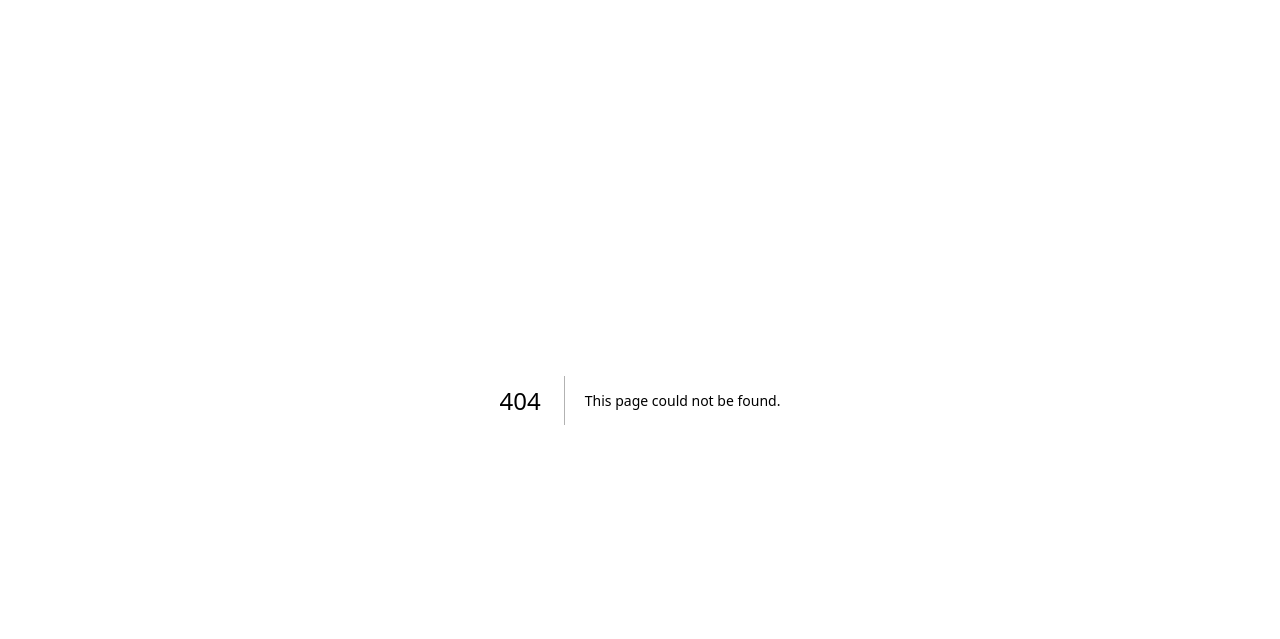
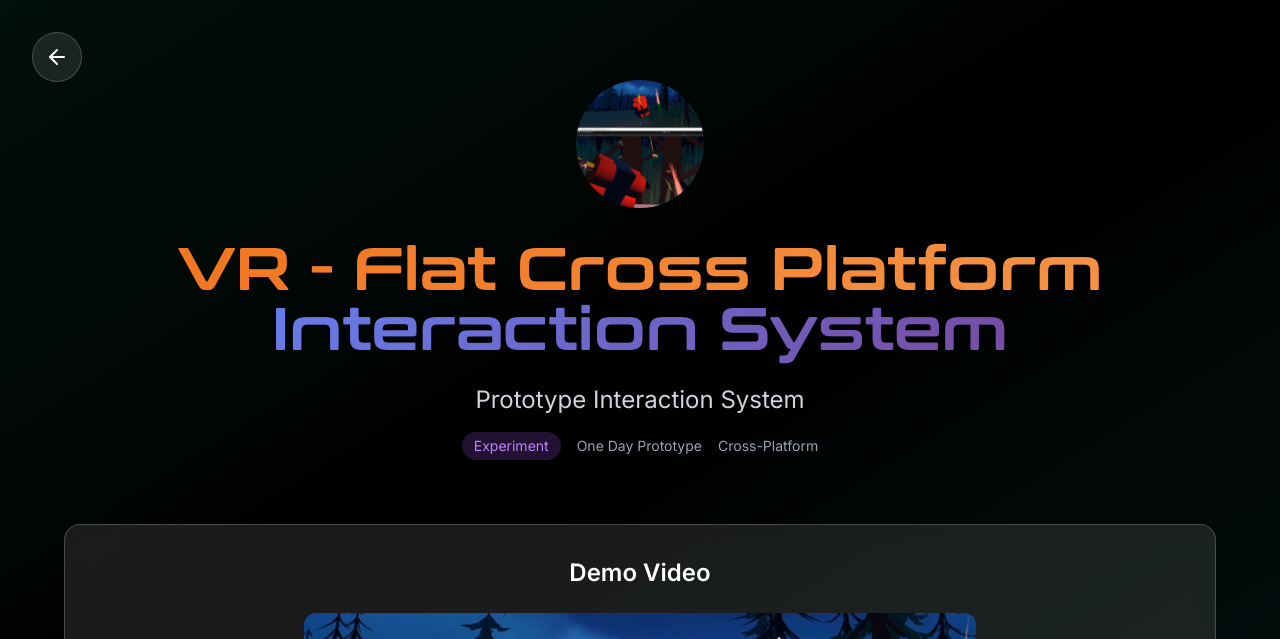
Before and after one commit to CadeXR/CadeXRPortfolio2025, a Next.js app: page /projects/vr-flat-cross-platform in a window 1280 px wide. Before the commit this address had no page. Shown: the top 639 px of the page. Built offline with nearby package versions, Linux system fonts and the light colour scheme; grey boxes are pictures that could not be loaded.

Commit message:
added more

```diff
--- /dev/null
+++ b/app/projects/vr-flat-cross-platform/page.tsx
@@ -0,0 +1,211 @@
+'use client'
+
+import { motion } from 'framer-motion'
+import { ArrowLeft, Cpu, Users, Globe, Zap, Eye, Brain, Award } from 'lucide-react'
+import Link from 'next/link'
+
+export default function VRFlatCrossPlatformPage() {
+  const features = [
+    {
+      icon: Globe,
+      title: 'Cross-Platform',
+      description: 'Unified gameplay system across VR and flat screen'
+    },
+    {
+      icon: Users,
+      title: 'Natural Interaction',
+      description: 'Pick up, use, and interact with objects seamlessly'
+    },
+    {
+      icon: Cpu,
+      title: 'One Day Prototype',
+      description: 'Rapid development demonstrating concept viability'
+    },
+    {
+      icon: Eye,
+      title: 'Design Parity',
+      description: 'No compromises - full feature parity across platforms'
+    }
+  ]
+
+  const sections = [
+    {
+      title: 'Overview',
+      content: `I've always been fascinated by the unique strengths of both traditional flat screen games and immersive VR experiences. But the more I explored, the more I realized just how different — and often incompatible — their user experiences are. It's no wonder so few games support both natively.
+
+So I challenged myself: What would it take to design a unified gameplay system that works seamlessly across both platforms?
+
+In just one day of rapid prototyping, I built a fully functional item interaction system — one that allows players to pick up, use, and interact with game objects naturally, whether they're on a flat screen or in VR. No compromises. One system, two interfaces, full parity.
+
+This project is an exploration of cross-platform design — not just supporting multiple platforms, but designing for them simultaneously.`
+    },
+    {
+      title: 'The Challenge',
+      content: `Traditional flat screen games and VR experiences have fundamentally different interaction paradigms:
+
+• Flat screen: Mouse clicks, keyboard input, 2D UI elements
+• VR: Controller tracking, spatial interaction, 3D manipulation
+
+Most games either choose one platform or create separate versions with different features. This project explores what happens when you design a single system that works naturally on both.`
+    },
+    {
+      title: 'The Solution',
+      content: `The prototype demonstrates a unified item interaction system that:
+
+• Uses the same underlying logic for both platforms
+• Adapts input methods automatically based on platform
+• Maintains consistent gameplay mechanics
+• Provides natural interaction regardless of interface
+
+Players can pick up objects, examine them, and use them in exactly the same way whether they're using a mouse or VR controllers.`
+    },
+    {
+      title: 'Technical Implementation',
+      content: `• Unity-based system with platform detection
+• Abstracted input layer that maps to appropriate controls
+• Shared object interaction logic
+• Cross-platform asset compatibility
+• Single codebase for both VR and flat screen builds
+
+The system automatically detects whether it's running in VR or flat screen mode and adjusts the interface accordingly while maintaining identical functionality.`
+    },
+    {
+      title: 'Design Philosophy',
+      content: `This experiment challenges the common approach of "VR-first" or "flat screen-first" design. Instead, it asks: What if we designed for both simultaneously from the ground up?
+
+The result is a system that doesn't compromise on either platform — players get the full experience regardless of how they choose to play. This approach could open up new possibilities for cross-platform gaming that doesn't feel like a watered-down version of either experience.`
+    }
+  ]
+
+  return (
+    <div className="min-h-screen bg-black relative overflow-hidden">
+      {/* Background Effects */}
+      <div className="fixed inset-0 bg-gradient-to-br from-emerald-900/20 via-black to-teal-900/20" />
+
+      {/* Navigation */}
+      <motion.div
+        initial={{ opacity: 0, y: -20 }}
+        animate={{ opacity: 1, y: 0 }}
+        className="fixed top-8 left-8 z-50"
+      >
+        <Link href="/">
+          <motion.button
+            whileHover={{ scale: 1.05, x: -5 }}
+            whileTap={{ scale: 0.95 }}
+            className="glass rounded-full p-3 text-white hover:text-primary-400 transition-colors"
+          >
+            <ArrowLeft size={24} />
+          </motion.button>
+        </Link>
+      </motion.div>
+
+      {/* Main Content */}
+      <div className="relative z-10 min-h-screen py-20 px-4">
+        <div className="max-w-6xl mx-auto">
+          {/* Header */}
+          <motion.div
+            initial={{ opacity: 0, y: 30 }}
+            animate={{ opacity: 1, y: 0 }}
+            transition={{ duration: 0.8 }}
+            className="text-center mb-16"
+          >
+            <motion.div
+              initial={{ scale: 0 }}
+              animate={{ scale: 1 }}
+              transition={{ delay: 0.3, type: "spring" }}
+              className="w-32 h-32 mx-auto mb-8 rounded-full overflow-hidden"
+            >
+                             <img
+                 src="/media/FlatandVR.png"
+                 alt="VR Flat Cross Platform"
+                 className="w-full h-full object-cover"
+               />
+            </motion.div>
+
+            <h1 className="text-4xl md:text-6xl font-conthrax text-white mb-6">
+              <span className="text-gradient-primary">VR - Flat Cross Platform</span>
+              <br />
+              <span className="text-gradient">Interaction System</span>
+            </h1>
+
+            <p className="text-2xl text-gray-300 mb-4">
+              Prototype Interaction System
+            </p>
+
+                         <div className="flex items-center justify-center space-x-4 text-sm text-gray-400 mb-6">
+               <span className="px-3 py-1 bg-purple-500/20 text-purple-400 rounded-full">Experiment</span>
+               <span>One Day Prototype</span>
+               <span>Cross-Platform</span>
+             </div>
+          </motion.div>
+
+          {/* Video Demo */}
+          <motion.div
+            initial={{ opacity: 0, y: 30 }}
+            animate={{ opacity: 1, y: 0 }}
+            transition={{ duration: 0.8, delay: 0.4 }}
+            className="mb-16"
+          >
+            <div className="glass rounded-2xl p-8">
+              <h2 className="text-2xl font-semibold text-white mb-6 text-center">Demo Video</h2>
+                             <div className="relative aspect-square rounded-xl overflow-hidden max-w-2xl mx-auto">
+                 <video
+                   className="w-full h-full object-cover"
+                   controls
+                   poster="/media/FlatandVR.png"
+                 >
+                   <source src="/media/FlatvsVR.mp4" type="video/mp4" />
+                   Your browser does not support the video tag.
+                 </video>
+               </div>
+            </div>
+          </motion.div>
+
+          {/* Features Grid */}
+          <motion.div
+            initial={{ opacity: 0, y: 30 }}
+            animate={{ opacity: 1, y: 0 }}
+            transition={{ duration: 0.8, delay: 0.6 }}
+            className="grid md:grid-cols-2 lg:grid-cols-4 gap-6 mb-16"
+          >
+            {features.map((feature, index) => (
+              <motion.div
+                key={feature.title}
+                initial={{ opacity: 0, y: 20 }}
+                animate={{ opacity: 1, y: 0 }}
+                transition={{ duration: 0.6, delay: 0.6 + index * 0.1 }}
+                className="glass rounded-xl p-6 text-center hover-lift"
+              >
+                <div className="w-12 h-12 bg-gradient-to-r from-emerald-500 to-teal-500 rounded-lg flex items-center justify-center mx-auto mb-4">
+                  <feature.icon size={24} className="text-white" />
+                </div>
+                <h3 className="text-lg font-semibold text-white mb-2">{feature.title}</h3>
+                <p className="text-gray-300 text-sm">{feature.description}</p>
+              </motion.div>
+            ))}
+          </motion.div>
+
+          {/* Content Sections */}
+          <div className="space-y-12">
+            {sections.map((section, index) => (
+              <motion.div
+                key={section.title}
+                initial={{ opacity: 0, y: 30 }}
+                animate={{ opacity: 1, y: 0 }}
+                transition={{ duration: 0.8, delay: 1.0 + index * 0.1 }}
+                className="glass rounded-2xl p-8"
+              >
+                <h2 className="text-2xl font-semibold text-white mb-6">{section.title}</h2>
+                <div className="text-gray-300 leading-relaxed text-lg whitespace-pre-line">
+                  {section.content}
+                </div>
+              </motion.div>
+            ))}
+          </div>
+
+
+        </div>
+      </div>
+    </div>
+  )
+}
--- a/components/PortfolioModal.tsx
+++ b/components/PortfolioModal.tsx
@@ -13,8 +13,8 @@ interface Project {
   title: string
   subtitle: string
   description: string
-  status: 'In Progress' | 'Available' | 'Completed'
-  category: 'Hackathon' | 'Game' | 'Tool' | 'Hardware'
+  status: 'In Progress' | 'Available' | 'Completed' | 'Experiment'
+  category: 'Hackathon' | 'Game' | 'Tool' | 'Hardware' | 'Prototypes'
   icon: any
   color: string
   image?: string
@@ -49,6 +49,18 @@ export default function PortfolioModal({ onClose }: PortfolioModalProps) {
       color: 'from-red-500 to-orange-500',
       image: '/media/Battlegrounds.png',
       link: '/projects/battlegrounds'
+    },
+    {
+      id: 'this-game-has-no-name',
+      title: 'This Game Has No Name',
+      subtitle: 'Cooperative Horror Exploration',
+      description: 'A cooperative, open-world horror exploration game set in the forgotten corners of West Virginia. Players explore abandoned regions, upgrade their research bus, and uncover supernatural mysteries.',
+      status: 'In Progress',
+      category: 'Game',
+      icon: Gamepad2,
+      color: 'from-gray-700 to-gray-900',
+      image: '/media/Nameless.png',
+      link: '/projects/this-game-has-no-name'
     },
     {
       id: 'flexvr-wellness',
@@ -123,20 +135,20 @@ export default function PortfolioModal({ onClose }: PortfolioModalProps) {
       link: '/projects/personifyai'
     },
     {
-      id: 'this-game-has-no-name',
-      title: 'This Game Has No Name',
-      subtitle: 'Cooperative Horror Exploration',
-      description: 'A cooperative, open-world horror exploration game set in the forgotten corners of West Virginia. Players explore abandoned regions, upgrade their research bus, and uncover supernatural mysteries.',
-      status: 'In Progress',
-      category: 'Game',
-      icon: Gamepad2,
-      color: 'from-gray-700 to-gray-900',
-      image: '/media/Nameless.png',
-      link: '/projects/this-game-has-no-name'
+      id: 'vr-flat-cross-platform',
+      title: 'VR - Flat Cross Platform Interaction System',
+      subtitle: 'Bridging the Gap Between Flat Screen and VR Gaming',
+      description: 'A one-day prototype exploring unified gameplay systems that work seamlessly across both VR and flat screen platforms, with full feature parity and natural interaction.',
+      status: 'Experiment',
+      category: 'Prototypes',
+      icon: Cpu,
+      color: 'from-emerald-500 to-teal-500',
+      image: '/media/FlatandVR.png',
+      link: '/projects/vr-flat-cross-platform'
     }
   ]
 
-  const categories = ['All', 'Hackathon', 'Game', 'Tool', 'Hardware']
+  const categories = ['All', 'Hackathon', 'Game', 'Tool', 'Hardware', 'Prototypes']
 
   const filteredProjects = selectedCategory === 'All'
     ? projects
@@ -290,6 +302,7 @@ export default function PortfolioModal({ onClose }: PortfolioModalProps) {
                         <span className={`px-3 py-1 rounded-full text-xs font-medium ${
                           project.status === 'In Progress' ? 'bg-yellow-500/20 text-yellow-400' :
                           project.status === 'Available' ? 'bg-green-500/20 text-green-400' :
+                          project.status === 'Experiment' ? 'bg-purple-500/20 text-purple-400' :
                           'bg-blue-500/20 text-blue-400'
                         }`}>
                           {project.status}
```
Also changed, not shown: public/media/FlatandVR.png (added), 1 other file (tests, documents, lock files or other folders).
